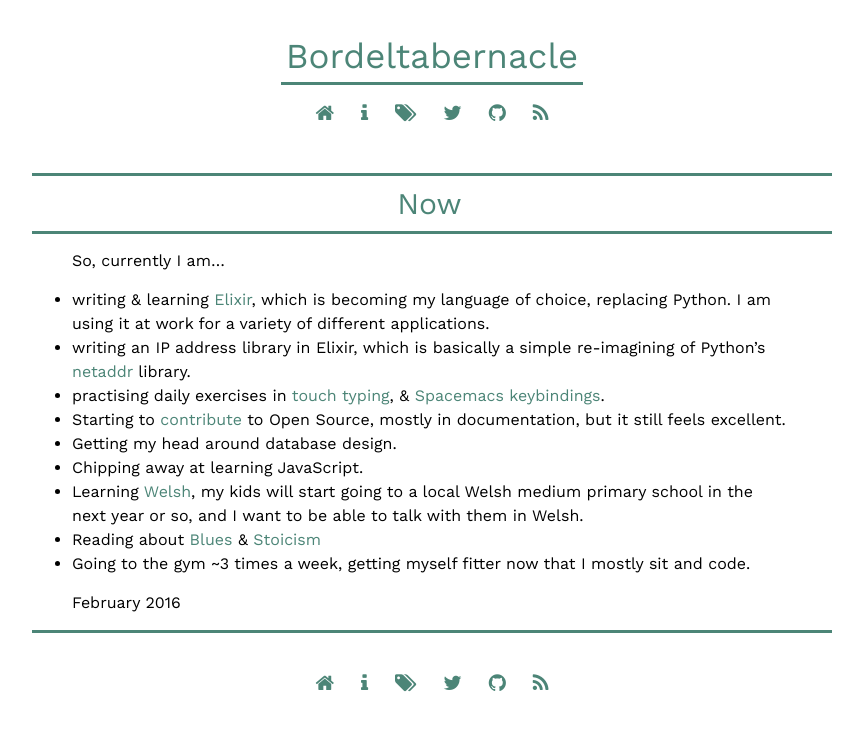
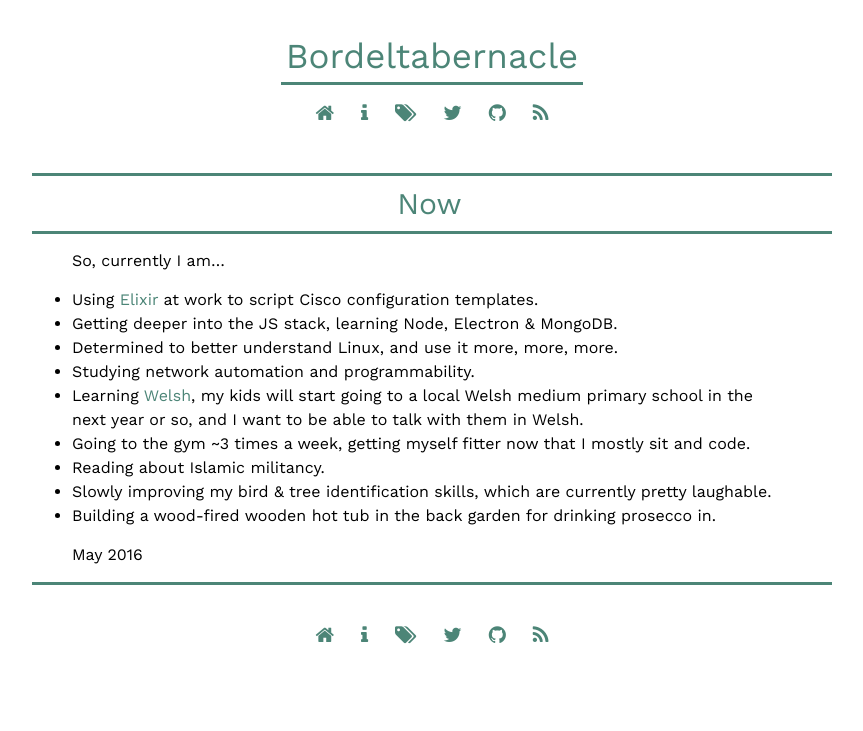
Before and after one commit to robphoenix/bordeltabernacle.github.io, a Jekyll site: the page built from now.md, in a window 1280 px wide. Shown: the top 731 px of the page, without its empty margins (208-1071 px from the left). Built offline with Jekyll 4.4.1, drawn with Linux system fonts in a browser that asks for light colours; nearby versions of some CDN libraries.

Commit message:
update now.md

```diff
--- a/now.md
+++ b/now.md
@@ -7,22 +7,19 @@ permalink: now/
 
 So, currently I am...
 
-- writing & learning [Elixir][ex], which is becoming my language of choice, replacing
-  Python. I am using it at work for a variety of different applications.
-- writing an IP address library in Elixir, which is basically a simple
-  re-imagining of Python's [netaddr][na] library.
-- practising daily exercises in [touch typing][tt], & [Spacemacs keybindings][sk].
-- Starting to [contribute][c] to Open Source, mostly in documentation, but it still
-  feels excellent.
-- Getting my head around database design.
-- Chipping away at learning JavaScript.
+- Using [Elixir][ex] at work to script Cisco configuration templates.
+- Getting deeper into the JS stack, learning Node, Electron & MongoDB.
+- Determined to better understand Linux, and use it more, more, more.
+- Studying network automation and programmability.
 - Learning [Welsh][w], my kids will start going to a local Welsh medium primary
   school in the next year or so, and I want to be able to talk with them in Welsh.
-- Reading about [Blues][b] & [Stoicism][s]
 - Going to the gym ~3 times a week, getting myself fitter now that I mostly sit
   and code.
+- Reading about Islamic militancy.
+- Slowly improving my bird & tree identification skills, which are currently pretty laughable.
+- Building a wood-fired wooden hot tub in the back garden for drinking prosecco in.
 
-February 2016
+May 2016
 
 
 [rc]: http://rob.conery.io/now/
```
